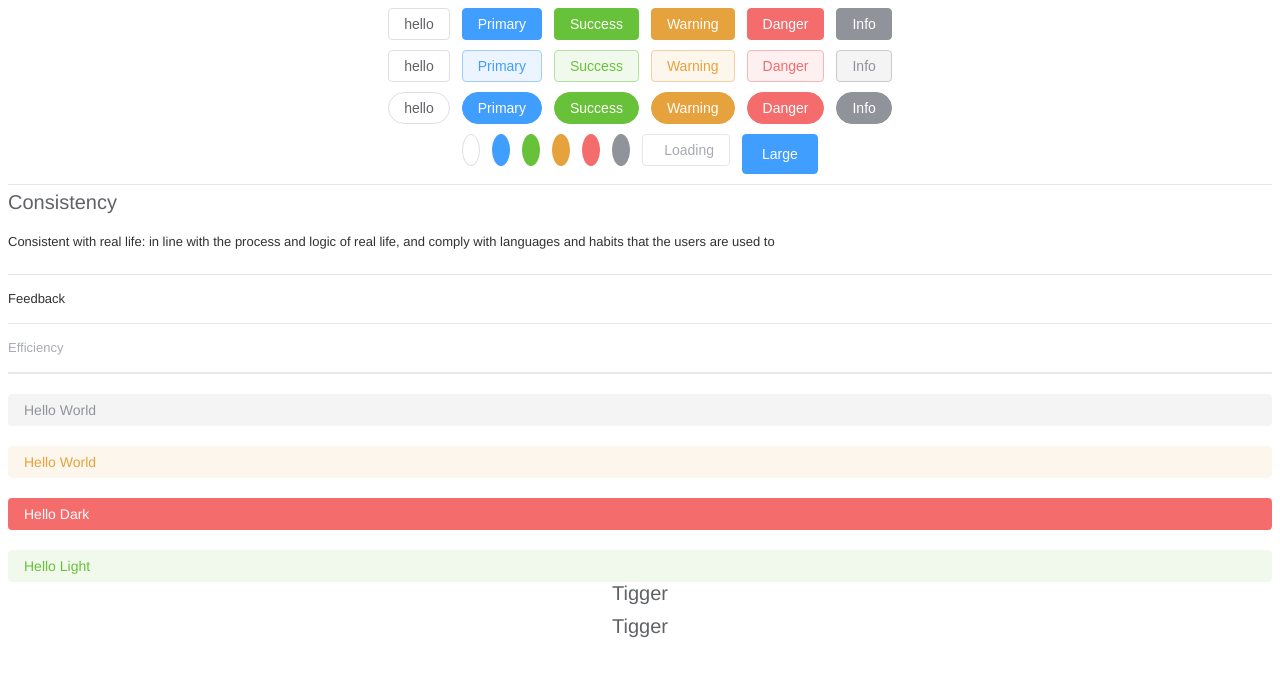
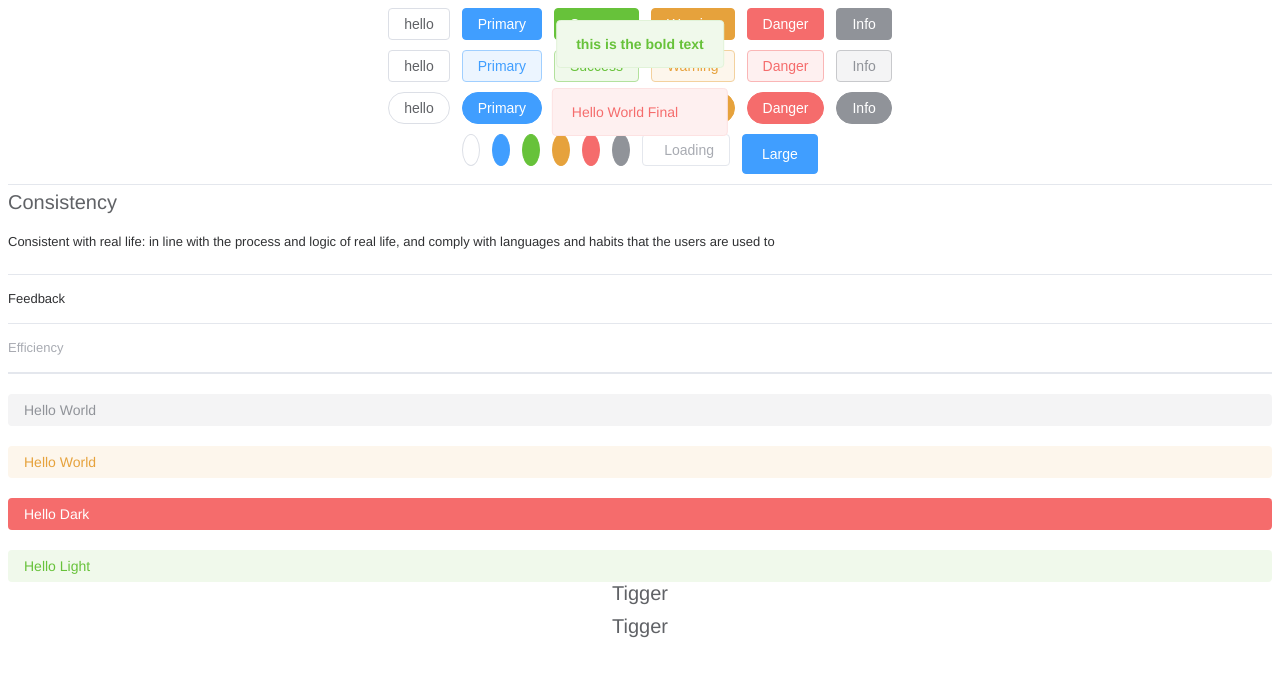
Before and after one commit to HasonoCell/Mercury-UI, a Vue app: page / in a window 1280 px wide. Shown: the top 676 px of the page. Built offline with nearby package versions, Linux system fonts and the light colour scheme; the HTML template or start-up script is replaced by a standard one.

Commit message:
完成Message组件

```diff
--- a/src/App.vue
+++ b/src/App.vue
@@ -1,5 +1,5 @@
 <script setup lang="ts">
-import { ref, h } from "vue";
+import { ref, h, onMounted } from "vue";
 import Button from "./components/Button/Button.vue";
 import Collapse from "./components/Collapse/Collapse.vue";
 import CollapseItem from "./components/Collapse/CollapseItem.vue";
@@ -7,6 +7,7 @@ import Icon from "./components/Icon/Icon.vue";
 import Alert from "./components/Alert/Alert.vue";
 import Tooltip from "./components/Tooltip/Tooltip.vue";
 import Dropdown from "./components/Dropdown/Dropdown.vue";
+import { createMessage } from "./components/Message/method";
 
 import type { MenuOptions } from "./components/Dropdown/types";
 
@@ -18,6 +19,25 @@ const menuOptions: MenuOptions[] = [
   { key: 3, label: "item3", divided: true },
   { key: 4, label: "item4" },
 ];
+
+onMounted(() => {
+  createMessage({
+    message: h('b', 'this is the bold text'),
+    duration: 5000,
+    type: "success",
+  });
+
+  createMessage({
+    message: "Hello World Again",
+  });
+
+  createMessage({
+    message: "Hello World Final",
+    duration: 0,
+    type: "danger",
+    showClose: true,
+  });
+});
 </script>
 
 <template>
--- /dev/null
+++ b/src/components/Message/Message.vue
@@ -0,0 +1,106 @@
+<script setup lang="ts">
+import type { MessageProps } from "./types";
+import RenderVnode from "../Common/RenderVnode";
+import Icon from "../Icon/Icon.vue";
+import { computed, onMounted, ref } from "vue";
+import { getLastBottomOffset } from "./method";
+import useEventListener from "@/hooks/useEventListener";
+
+const props = withDefaults(defineProps<MessageProps>(), {
+  duration: 3000,
+  type: "info",
+  offset: 20,
+  transitionName: "fade-up",
+});
+
+const visible = ref(false);
+
+const messageRef = ref<HTMLDivElement>();
+
+// 计算偏移高度
+// 这个 message div 的高度
+const height = ref(0);
+
+// 上一个 message 实例最下面的坐标数字，第一个是 0
+const lastBottomOffset = computed(() => getLastBottomOffset(props.id));
+
+// 这个元素应该使用的 top
+const topOffseet = computed(() => props.offset + lastBottomOffset.value);
+
+// 这个元素为下一个元素预留的 offset，也就是它最低端 bottom 的值
+const bottomOffset = computed(() => height.value + topOffseet.value);
+
+const cssStyle = computed(() => ({
+  top: topOffseet.value + "px",
+  zIndex: props.zIndex,
+}));
+
+let timer: number | null = null;
+
+const startTimer = () => {
+  if (props.duration === 0) return;
+  timer = setTimeout(() => {
+    visible.value = false;
+  }, props.duration) as unknown as number; // 适配浏览器环境类型
+};
+
+const clearTimer = () => {
+  if (timer !== null) {
+    clearTimeout(timer);
+    timer = null; // 清理后重置避免内存泄漏
+  }
+};
+
+useEventListener(document, "keydown", (e: Event) => {
+  const event = e as KeyboardEvent;
+  if (event.code === "Escape") {
+    visible.value = false;
+  }
+});
+
+onMounted(async () => {
+  visible.value = true;
+  startTimer();
+});
+
+defineExpose({
+  bottomOffset,
+  visible,
+});
+
+const destoryComponent = () => {
+  props.onDestory();
+};
+
+const updateHeight = () => {
+  height.value = messageRef.value!.getBoundingClientRect().height;
+};
+</script>
+
+<template>
+  <Transition :name="transitionName" @enter="updateHeight" @after-leave="destoryComponent">
+    <div
+      class="vk-message"
+      :class="{
+        [`vk-message--${type}`]: type,
+        'is-close': showClose,
+      }"
+      role="alert"
+      v-show="visible"
+      ref="messageRef"
+      :style="cssStyle"
+      @mouseenter="clearTimer"
+      @mouseleave="startTimer"
+    >
+      <div class="vk-message__content">
+        <slot>
+          <!-- v-if 做类型收窄 -->
+          <RenderVnode :vnode="message" v-if="message" />
+        </slot>
+      </div>
+      <div class="vk-message__close" v-if="showClose">
+        <Icon icon="xmark" @click.stop="visible = false" />
+      </div>
+    </div>
+  </Transition>
+</template>
--- /dev/null
+++ b/src/components/Message/method.ts
@@ -0,0 +1,72 @@
+import { h, render, shallowReactive } from "vue";
+import MessageConstructor from "./Message.vue";
+import type { CreateMessageProps, MessageContext } from "./types";
+import useZIndex from "@/hooks/useZIndex";
+
+let seed = 1;
+
+const instances: MessageContext[] = shallowReactive([]);
+export const createMessage = (props: CreateMessageProps) => {
+  const { nextZIndex } = useZIndex()
+
+  const id = `message ${seed++}`;
+
+  const container = document.createElement("div");
+
+  const destory = () => {
+    // 删除数组中的示例
+    const idx = instances.findIndex((instance) => instance.id === id);
+    if (idx === -1) return;
+    instances.splice(idx, 1);
+    render(null, container);
+  };
+
+  // 手动调用删除，调整组件中 visible 的值
+  const manualDestory = () => {
+    const instance = instances.find((instance) => instance.id === id);
+    if (instance) {
+      instance.vm.exposed!.visible.value = false;
+    }
+  };
+
+  const newProps = {
+    ...props,
+    id,
+    zIndex: nextZIndex(),
+    onDestory: destory,
+  };
+
+  const vnode = h(MessageConstructor, newProps);
+
+  render(vnode, container);
+
+  // 采用非空断言运算符
+  document.body.appendChild(container.firstChild!);
+
+  const vm = vnode.component!;
+
+  const instance = {
+    id,
+    vnode,
+    vm,
+    props: newProps,
+    destory: manualDestory,
+  };
+
+  instances.push(instance);
+  return instance;
+};
+
+export const getLastInstance = () => {
+  return instances.at(-1);
+};
+
+export const getLastBottomOffset = (id: string) => {
+  const idx = instances.findIndex((instance) => instance.id === id);
+  if (idx <= 0) {
+    return 0;
+  } else {
+    const prev = instances[idx - 1];
+    return prev.vm.exposed!.bottomOffset.value;
+  }
+};
--- /dev/null
+++ b/src/components/Message/style.scss
@@ -0,0 +1,63 @@
+.vk-message {
+    --vk-message-bg-color: var(--vk-color-info-light-9);
+    --vk-message-border-color: var(--vk-border-color-lighter);
+    --vk-message-padding: 15px 19px;
+    --vk-message-close-size: 16px;
+    --vk-message-close-icon-color: var(--vk-text-color-placeholder);
+    --vk-message-close-hover-color: var(--vk-text-color-secondary);
+}
+
+.vk-message {
+    width: fit-content;
+    max-width: calc(100% - 32px);
+    box-sizing: border-box;
+    border-radius: var(--vk-border-radius-base);
+    border-width: var(--vk-border-width);
+    border-style: var(--vk-border-style);
+    border-color: var(--vk-message-border-color);
+    position: fixed;
+    left: 50%;
+    top: 20px;
+    transform: translateX(-50%);
+    background-color: var(--vk-message-bg-color);
+    padding: var(--vk-message-padding);
+    display: flex;
+    align-items: center;
+    transition: top var(--vk-transition-duration), opacity var(--vk-transition-duration), transform var(--vk-transition-duration);
+
+    .vk-message__content {
+        color: var(--vk-message-text-color);
+        overflow-wrap: anywhere;
+    }
+
+    &.is-close .vk-message__content {
+        padding-right: 30px;
+    }
+
+    .vk-message__close {
+        display: flex;
+        align-items: center;
+    }
+
+    .vk-message__close svg {
+        cursor: pointer;
+    }
+}
+
+@each $val in info, success, warning, danger {
+    .vk-message--#{$val} {
+        --vk-message-bg-color: var(--vk-color-#{$val}-light-9);
+        --vk-message-border-color: var(--vk-color-#{$val}-light-8);
+        --vk-message-text-color: var(--vk-color-#{$val});
+
+        .vk-message__close {
+            --vk-icon-color: var(--vk-color-#{$val});
+        }
+    }
+}
+
+.vk-message.fade-up-enter-from,
+.vk-message.fade-up-leave-to {
+    opacity: 0;
+    transform: translate(-50%, -100%);
+}
--- /dev/null
+++ b/src/components/Message/types.ts
@@ -0,0 +1,23 @@
+import type { VNode, ComponentInternalInstance } from "vue";
+
+export interface MessageProps {
+  message?: string | VNode;
+  duration?: number;
+  showClose?: boolean;
+  type?: "success" | "warning" | "danger" | "info";
+  onDestory: () => void;
+  offset?: number;
+  id: string;
+  zIndex: number;
+  transitionName?: string;
+}
+
+export interface MessageContext {
+  id: string;
+  vnode: VNode;
+  props: MessageProps;
+  vm: ComponentInternalInstance;
+  destory: () => void;
+}
+
+export type CreateMessageProps = Omit<MessageProps, "onDestory" | "id" | "zIndex">;
--- a/src/components/Tooltip/Tooltip.vue
+++ b/src/components/Tooltip/Tooltip.vue
@@ -75,7 +75,7 @@ const togglePopper = () => {
 
 let events: Record<string, unknown> = reactive({});
 
-let outerEvents: Record<string, unknown> = reactive({});
+// let outerEvents: Record<string, unknown> = reactive({});
 
 if (!props.manual) {
   useClickOutside(popperContainerNode, () => {
@@ -90,7 +90,7 @@ const attachEvents = () => {
     events["click"] = togglePopper;
   } else {
     events["mouseenter"] = openFinal;
-    outerEvents["mouseleave"] = closeFinal;
+    events["mouseleave"] = closeFinal;
   }
 };
 
@@ -117,7 +117,6 @@ watch(
   (isManual) => {
     if (isManual) {
       events = {};
-      outerEvents = {};
     } else {
       attachEvents();
     }
@@ -129,7 +128,6 @@ watch(
   (newVal, oldVal) => {
     if (newVal !== oldVal) {
       events = {};
-      outerEvents = {};
       attachEvents();
     }
   }
@@ -150,7 +148,7 @@ onUnmounted(() => {
 </script>
 
 <template>
-  <div class="vk-tooltip" ref="popperContainerNode" v-on="outerEvents">
+  <div class="vk-tooltip" ref="popperContainerNode" v-on="events">
     <div class="vk-tooltip__trigger" ref="triggerNode" v-on="events">
       <slot></slot>
     </div>
--- /dev/null
+++ b/src/hooks/useEventListener.ts
@@ -0,0 +1,25 @@
+import { onMounted, onBeforeUnmount, isRef, watch, unref } from "vue";
+import type { Ref } from "vue";
+
+const useEventListener = (
+  target: Ref<EventTarget | null> | EventTarget,
+  event: string,
+  handler: (e: Event) => unknown
+) => {
+  if (isRef(target)) {
+    watch(target, (newVal, oldVal) => {
+      oldVal?.removeEventListener(event, handler);
+      newVal?.addEventListener(event, handler);
+    });
+  } else {
+    onMounted(() => {
+      target.addEventListener(event, handler);
+    });
+  }
+
+  onBeforeUnmount(() => {
+    unref(target)?.removeEventListener(event, handler);
+  });
+};
+
+export default useEventListener
--- /dev/null
+++ b/src/hooks/useZIndex.ts
@@ -0,0 +1,19 @@
+import { computed, ref } from "vue";
+
+const zIndex = ref(0);
+
+const useZIndex = (initialValue = 2000) => {
+  const initialZIndex = ref(initialValue);
+  const currentZIndex = computed(() => zIndex.value + initialZIndex.value);
+  const nextZIndex = () => {
+    zIndex.value++;
+    return currentZIndex.value;
+  };
+  return {
+    initialValue,
+    currentZIndex,
+    nextZIndex,
+  };
+};
+
+export default useZIndex;
--- a/src/styles/index.scss
+++ b/src/styles/index.scss
@@ -6,3 +6,4 @@
 @use '../components/Alert/style.scss' as alert;
 @use '../components/Tooltip/style.scss' as tooltip;
 @use '../components/Dropdown/style.scss' as dropdown;
+@use '../components/Message/style.scss' as message
```
